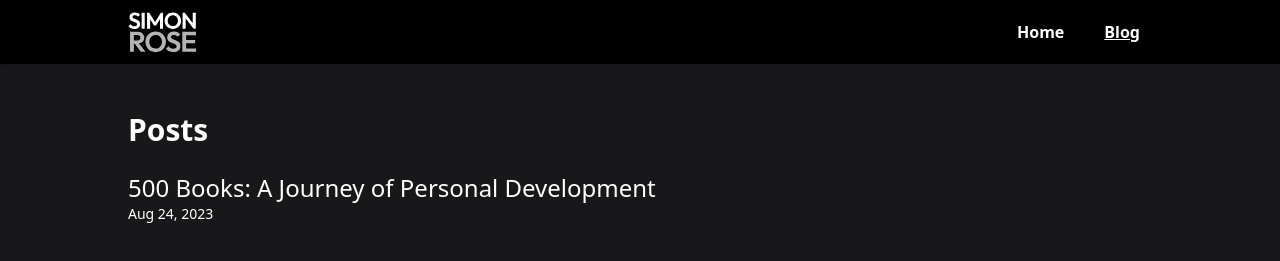
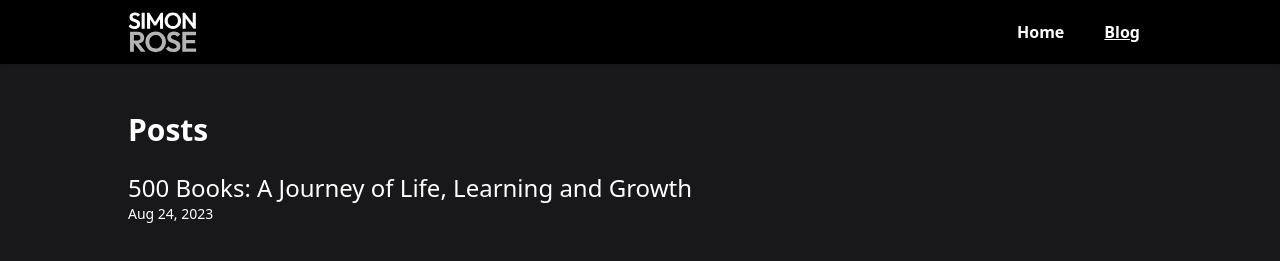
Before and after one commit to simonrose121/simon-rose.co.uk, a Next.js app: page /blog in a window 1280 px wide. Shown: the top 261 px of the page. Built offline with nearby package versions, Linux system fonts and the light colour scheme.

Commit message:
fix: added other meta tags and updated title

```diff
--- a/components/BlogPost/BlogPost.tsx
+++ b/components/BlogPost/BlogPost.tsx
@@ -67,6 +67,9 @@ export const BlogPost: React.FC<{
 							<meta property="og:image:type" content="image/png" />
 							<meta property="og:image:width" content="650" />
 							<meta property="og:image:height" content="550" />
+							<meta property="og:author" content="Simon Rose" />
+							<meta property="og:type" content="article" />
+							<meta property="og:published_date" content={dayjs(meta.date).toISOString()} />
 						</>
 					) : (
 						<></>
--- a/content/blog.ts
+++ b/content/blog.ts
@@ -11,7 +11,7 @@ export type BlogPostMeta = {
 export const posts: Array<BlogPostMeta> = [
 	{
 		id: '500-books',
-		title: '500 Books: A Journey of Personal Development',
+		title: '500 Books: A Journey of Life, Learning and Growth',
 		description: 'I\'ve read 500 books since January 2016 and have written about why I read, how it\'s changed me and how I’ve managed to keep it up.',
 		date: new Date('2023-08-24'),
 		path: '500-books',
```
